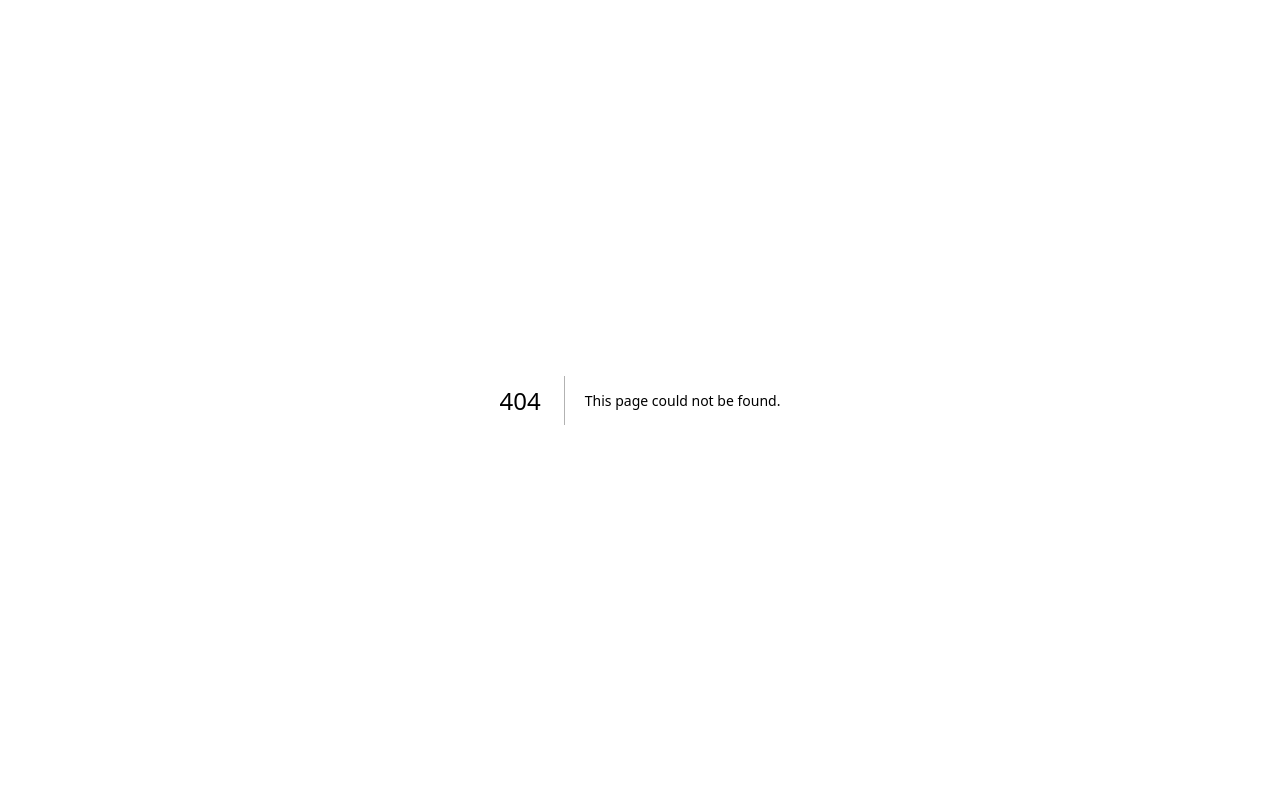
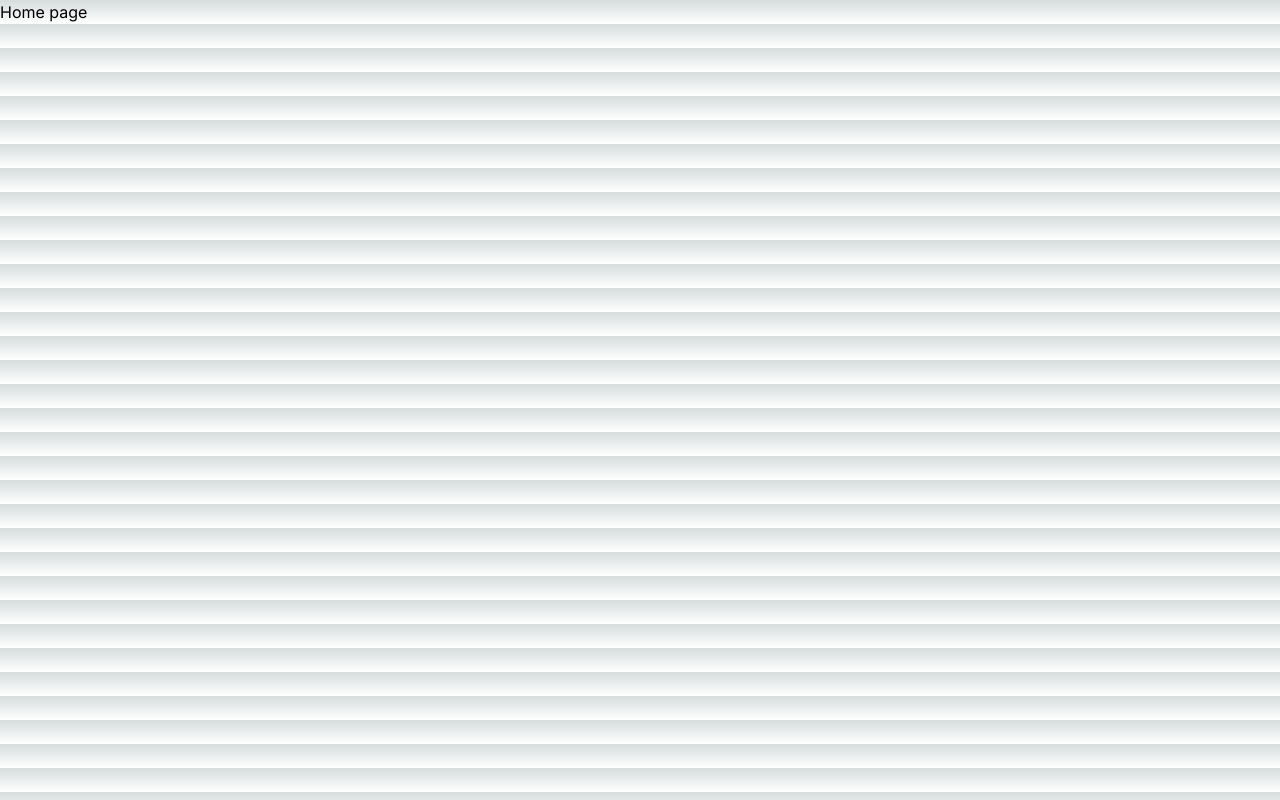
Before and after one commit to Michlithr/language-practice-app, a Next.js app: page /home in a window 1280 px wide. Before the commit this address had no page. Built offline with nearby package versions, Linux system fonts and the light colour scheme.

Commit message:
added home page #1

```diff
--- /dev/null
+++ b/src/app/home/page.tsx
@@ -0,0 +1,3 @@
+export default function Home() {
+    return <div><h1>Home page</h1></div>
+}
```
